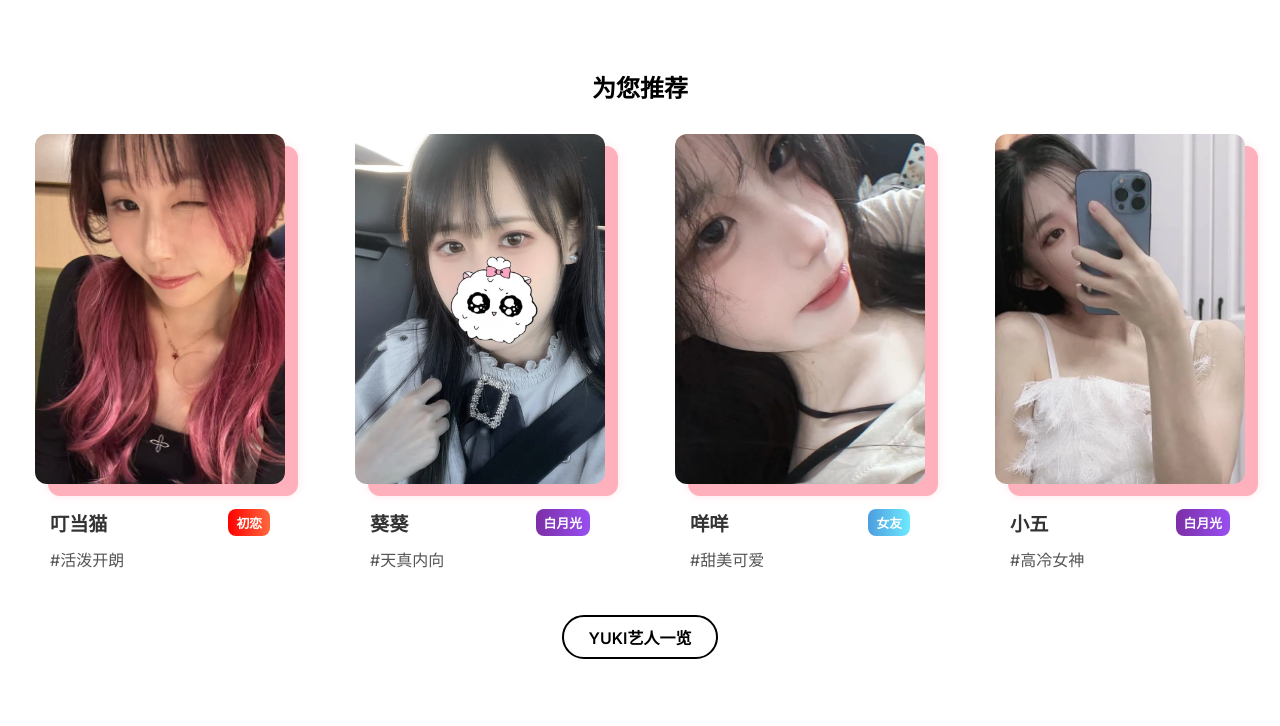
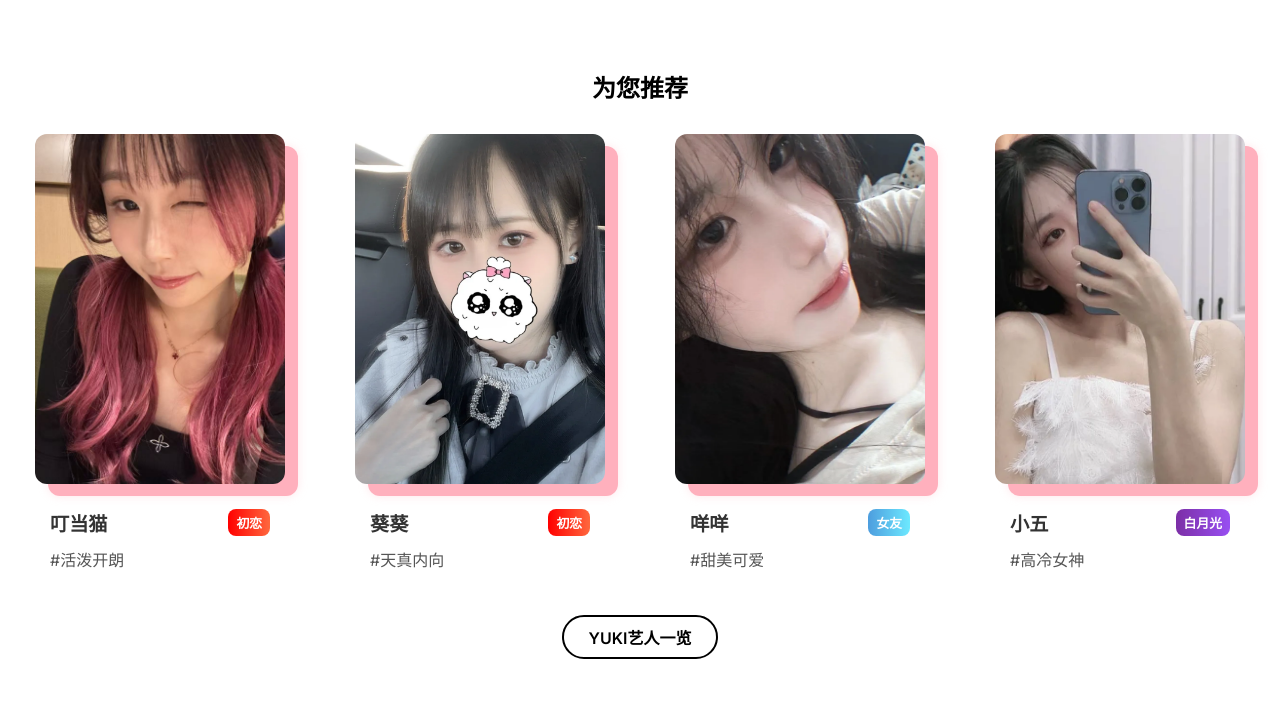
Before and after one commit to NickJiEE/yuki_chinese, a FastAPI app: page / in a window 1280 px wide. Shown: the part 123-849 px from the top of the page. Run offline with FastAPI, Linux system fonts and the light colour scheme; some web fonts are replaced.

Commit message:
added kuikui

```diff
--- a/templates/girls.html
+++ b/templates/girls.html
@@ -46,7 +46,7 @@
               <div class="girl-info">
                 <h3>
                   葵葵
-                  <span class="girl-tier premium">白月光</span>
+                  <span class="girl-tier special">初恋</span>
                 </h3>
                 <p class="girl-description">#天真内向</p>
 
--- a/templates/index.html
+++ b/templates/index.html
@@ -56,7 +56,7 @@
           <div class="girl-info">
             <h3>
               葵葵
-              <span class="girl-tier premium">白月光</span>
+              <span class="girl-tier special">初恋</span>
             </h3>
             <p class="girl-description">#天真内向</p>
 
```
